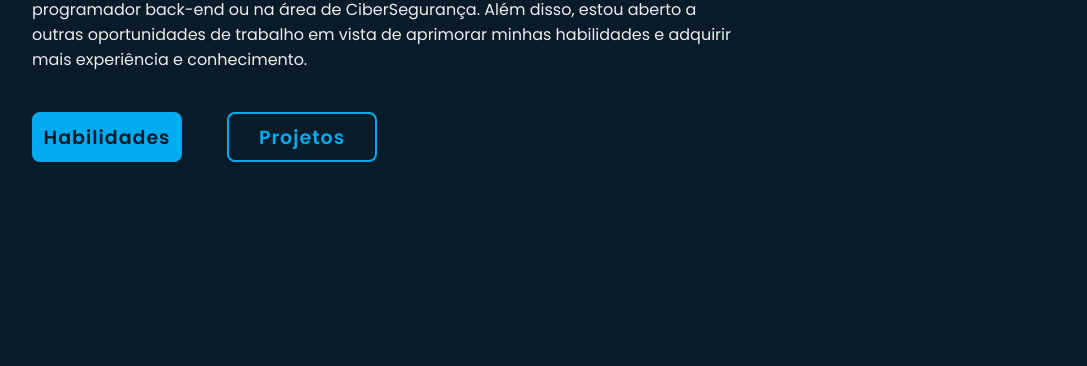
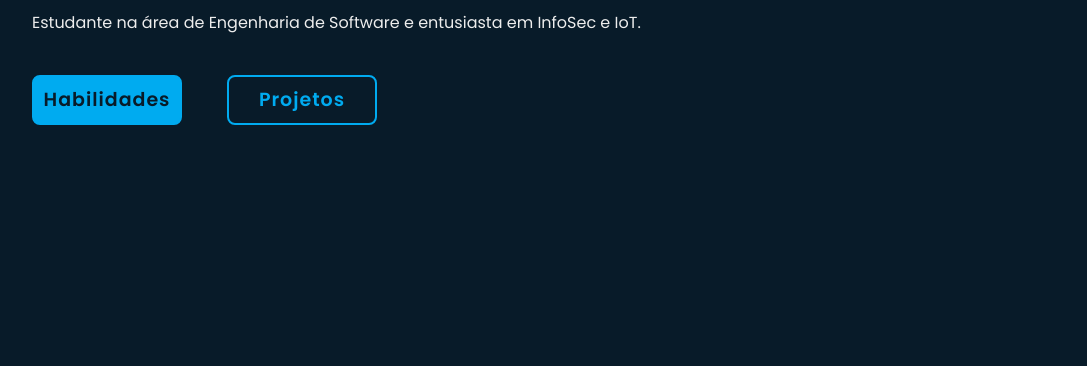
Before and after one commit to LuizOtr/portfolio, a plain HTML site: page index.html in a window 1280 px wide. Shown: the part 434-800 px from the top of the page, without its empty margins (96-1183 px from the left). Drawn offline with Linux system fonts and the light colour scheme.

Commit message:
Update index.html
Foi realizado a mudança na descrição de que é luiz cordeiro

```diff
--- a/index.html
+++ b/index.html
@@ -22,8 +22,8 @@
         <div class="Inicio-content">
             <h1>Olá, me chamo Luiz Cordeiro</h1>
             <h3>Desenvolvedor back-end</h3>
-            <p>Entusiasta em CiberSegurança e IoT,
-                buscando oportunidade de tempo integral como programador back-end ou na área de CiberSegurança. Além disso, estou aberto a outras oportunidades de trabalho em vista de aprimorar minhas habilidades e adquirir mais experiência e conhecimento.</p>
+            <p>Estudante na área de Engenharia de Software e entusiasta em InfoSec e IoT.
+                </p>
             <div class="btn-box">
                     <a href="#">Habilidades</a>
                     <a href="#">Projetos</a>
```
